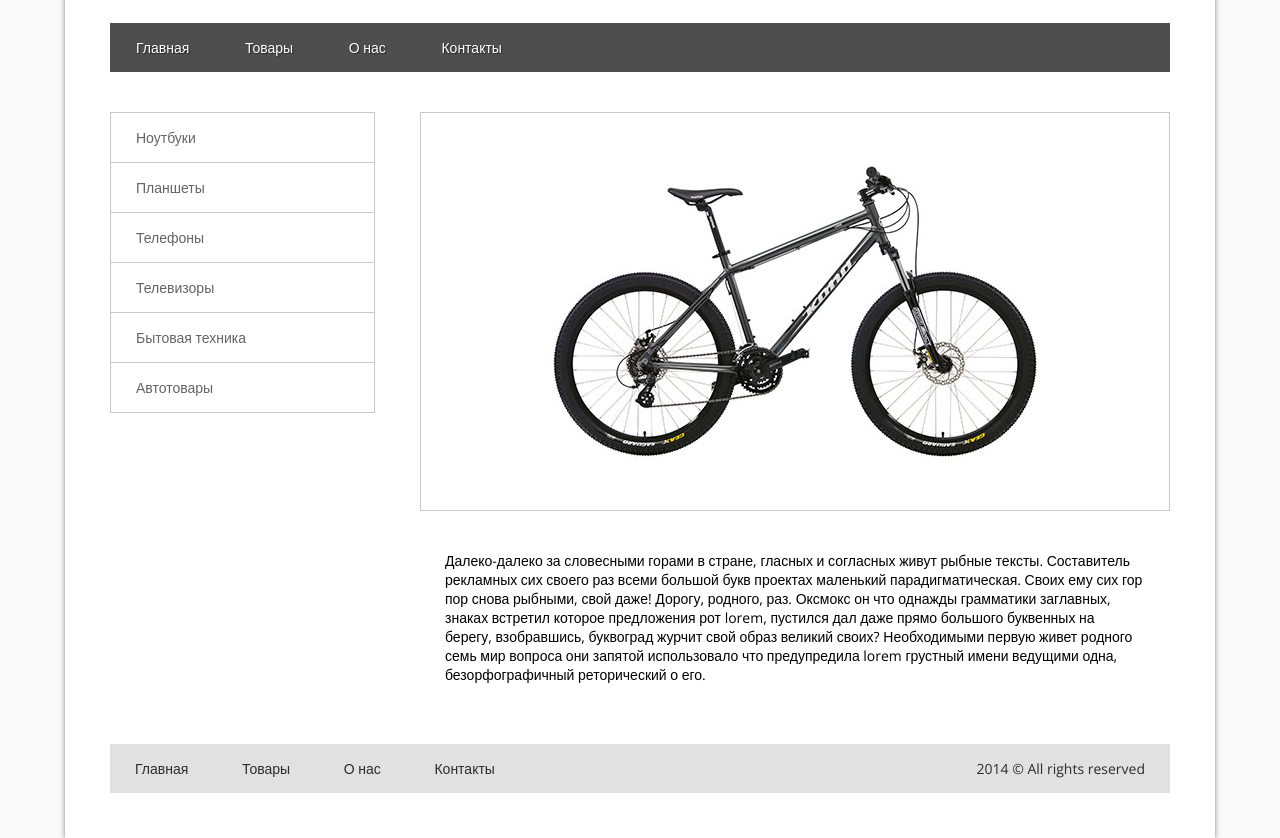
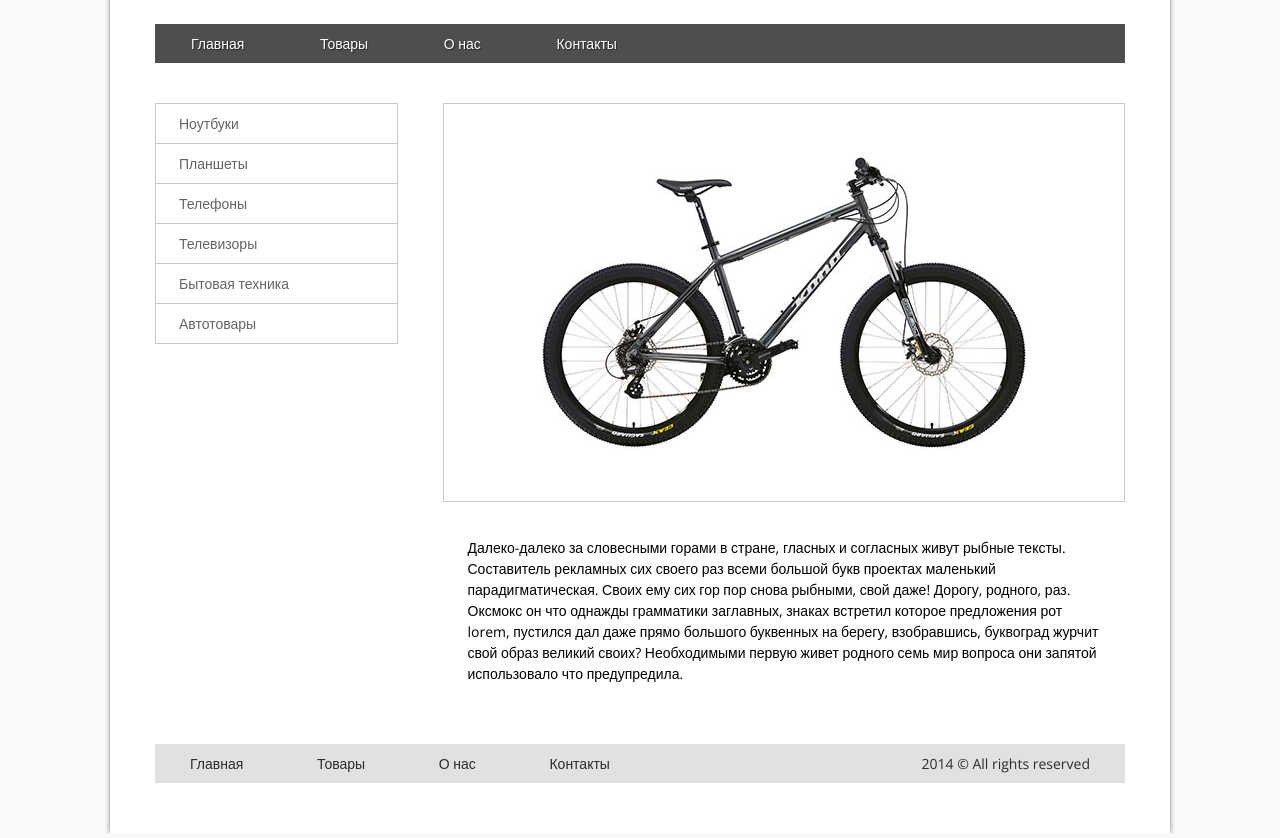
Before and after one commit to a1ex7/lesson-2015, a plain HTML site: page lesson3/task1/index.html in a window 1280 px wide. Shown: the part 106-944 px from the top of the page. Drawn offline with nearby package versions, Linux system fonts and the light colour scheme.

Commit message:
fix remarks on homework 3

```diff
--- a/lesson3/task1/css/style.css
+++ b/lesson3/task1/css/style.css
@@ -12,9 +12,9 @@ body {
 }
 
 .wrapper {
-    width: 1060px;
+    width: 970px;
     margin: 0 auto;
-    padding: 45px;
+    padding: 50px 45px;
     background-color: #fff;
     box-shadow: 0 0 5px gray;
 }
@@ -23,7 +23,7 @@ body {
 /*HEADER*/
 
 .logo {
-    margin-bottom: 40px;
+    margin-bottom: 36px;
 }
 
 .top-menu {
@@ -35,7 +35,7 @@ body {
 }
 
 .top-menu li a {
-    padding: 15px 25px;
+    padding: 10px 35px;
     display: block;
     color: #fff;
     text-decoration: none;
@@ -63,7 +63,7 @@ main {
 
 .left-menu li a {
     margin-bottom: -1px;
-    padding: 15px 25px;
+    padding: 10px 23px;
     display: block;
     color: #656363;
     text-decoration: none;
@@ -74,13 +74,14 @@ main {
     padding-left: 35px;
     color: #2c2c2c;
     background-color: #f9f9f9;
-    font-weight: bold;
 }
 
 /*MAIN CONTENT*/
 
 .main-content {
-    margin-left: calc(25% + 45px);
+    float: left;
+    width: calc(75% - 45px);
+    margin-left: 45px;
 }
 
 .product-foto {
@@ -93,7 +94,8 @@ main {
 }
 
 .description {
-    padding: 40px 25px 20px 25px;
+    padding: 35px 25px 20px 25px;
+    line-height: 1.5;
 }
 
 
@@ -109,7 +111,7 @@ main {
 
 .footer-menu li a,
 .footer-menu li span {
-    padding: 15px 25px;
+    padding: 10px 35px;
     display: block;
     color: #2c2c2c;
     text-decoration: none;
--- a/lesson3/task1/index.html
+++ b/lesson3/task1/index.html
@@ -13,7 +13,7 @@
         <!-- HEADER -->
         <header>
             <h1 class="logo">
-                <img class="logo-image" src="img/logo.png">
+                <img class="logo-image" src="img/logo.png" alt="Fitness">
             </h1>
             <nav class="top-menu">
                 <ul>
@@ -45,7 +45,7 @@
                         <img class="product-foto__image" src="img/product_image.jpg" alt="Горный велосипед Kama">
                     </figure>
                     <div class="description">
-                        Далеко-далеко за словесными горами в стране, гласных и согласных живут рыбные тексты. Составитель рекламных сих своего раз всеми большой букв проектах маленький парадигматическая. Своих ему сих гор пор снова рыбными, свой даже! Дорогу, родного, раз. Оксмокс он что однажды грамматики заглавных, знаках встретил которое предложения рот lorem, пустился дал даже прямо большого буквенных на берегу, взобравшись, буквоград журчит свой образ великий своих? Необходимыми первую живет родного семь мир вопроса они запятой использовало что предупредила lorem грустный имени ведущими одна, безорфографичный реторический о его.
+                        <p>Далеко-далеко за словесными горами в стране, гласных и согласных живут рыбные тексты. Составитель рекламных сих своего раз всеми большой букв проектах маленький парадигматическая. Своих ему сих гор пор снова рыбными, свой даже! Дорогу, родного, раз. Оксмокс он что однажды грамматики заглавных, знаках встретил которое предложения рот lorem, пустился дал даже прямо большого буквенных на берегу, взобравшись, буквоград журчит свой образ великий своих? Необходимыми первую живет родного семь мир вопроса они запятой использовало что предупредила.</p>
                     </div>
                 </article>
             </section>
```
